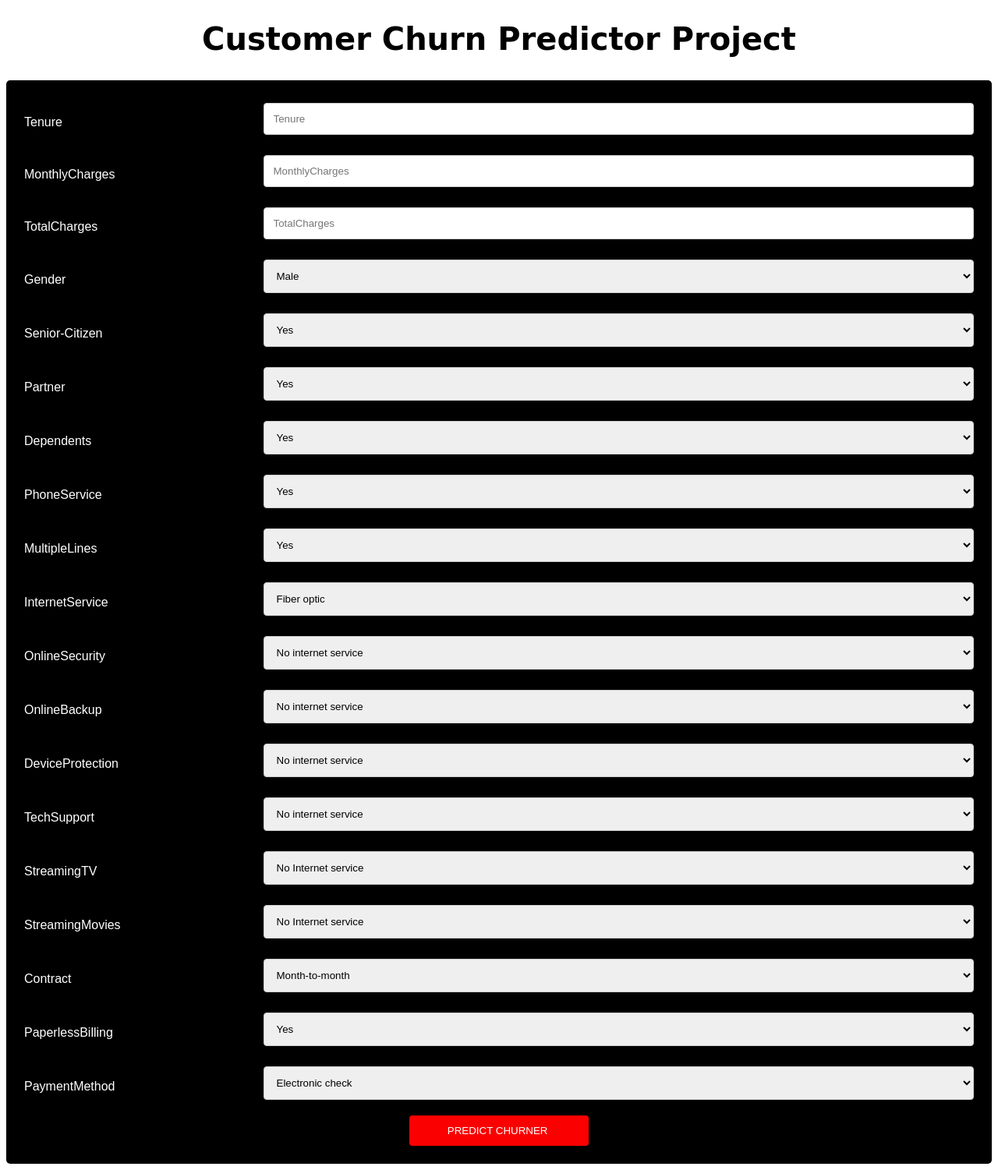
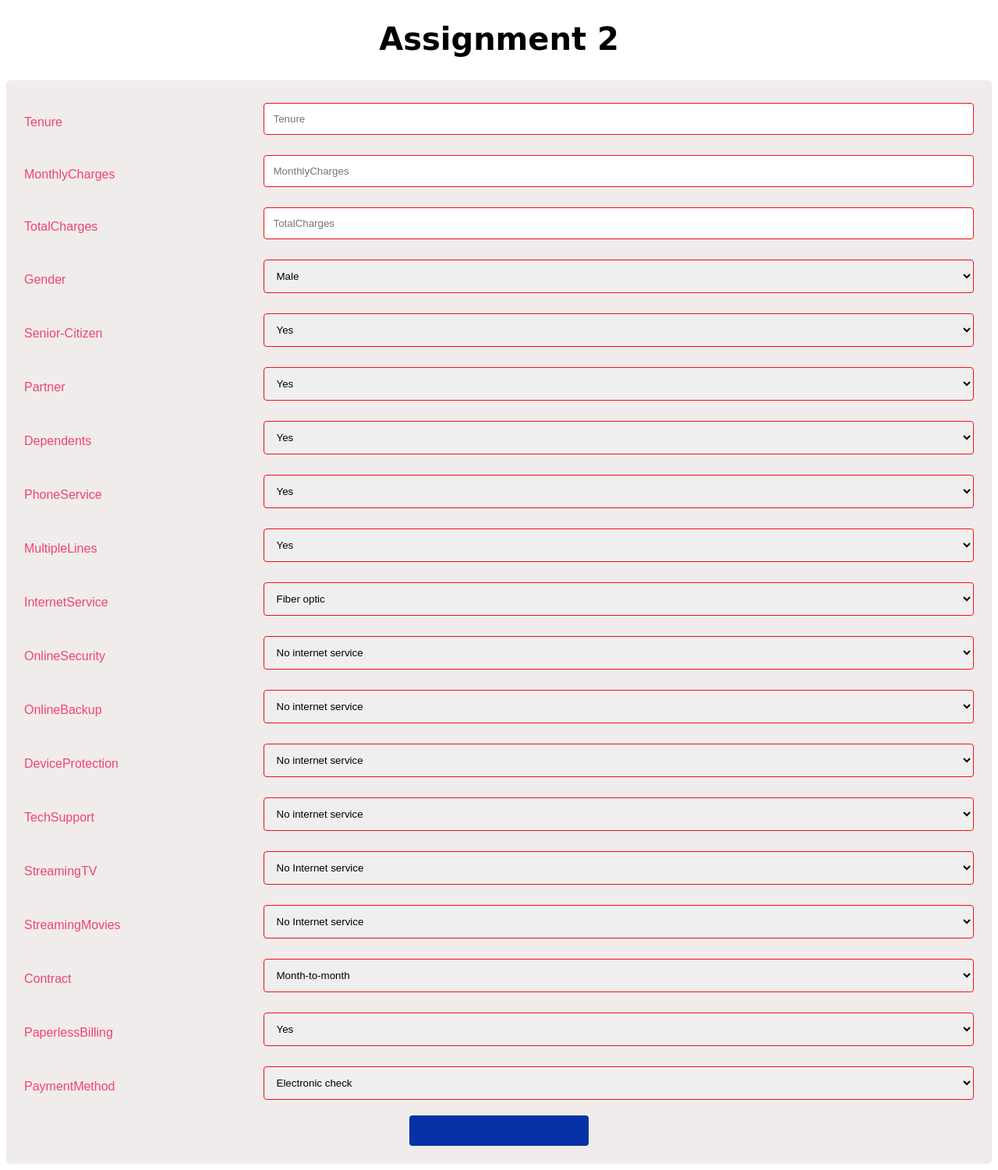
Before and after one commit to Kate-Rati/MachineLearning, a Flask app: template template/homepage.html in a window 1280 px wide. Shown: the whole page at 78% size. Run offline with Flask 2, Linux system fonts and the light colour scheme; the template is opened without the code that fills it, so the values that code supplies are empty.

Commit message:
Update homepage.html

```diff
--- a/template/homepage.html
+++ b/template/homepage.html
@@ -18,7 +18,7 @@ h1 {
 input[type=text], .custom-select {
 width:100%;
   padding: 12px;
-  border: 1px solid #ccc;
+  border: 1px solid rgb(247, 14, 14);
   border-radius: 4px;
   box-sizing: border-box;
   margin-top: 6px;
@@ -30,8 +30,8 @@ width:100%;
 }
 
 input[type=submit] {
-  background-color: #FB0000;
-  color: white;
+  background-color: #0732a7;
+  color: rgba(82, 5, 5, 0.021);
   padding: 12px 20px;
   border: none;
   border-radius: 4px;
@@ -41,13 +41,13 @@ input[type=submit] {
 }
 
 input[type=submit]:hover {
-  background-color: #45a049;
+  background-color: #ad4820;
 
 }
 
 .container {
   border-radius: 5px;
-  background-color: black;
+  background-color: rgb(240, 236, 236);
   padding: 20px;
   display: flex;
 }
@@ -57,7 +57,7 @@ input[type=submit]:hover {
   text-align: center;
 }
 label{
-color:white;
+color:rgb(241, 68, 111);
 }
 
 .col-label{
@@ -69,7 +69,7 @@ width:25%;
 </style>
 </head>
 <body>
-<h1> Customer Churn Predictor Project </h1>
+<h1> Assignment 2 </h1>
 <div class="container">
   <form action="/send", name="send_data", method="post">
       <table>
@@ -228,7 +228,7 @@ width:25%;
         </select></td></tr>
 
     <tr class="form_wrapper">
-     <td colspan='2'> <input type="submit" value="PREDICT CHURNER "/></td>
+     <td colspan='2'> <input type="submit" value="PREDICT CHURNER "/> </td>
     </tr>
 </table>
   </form>
```
